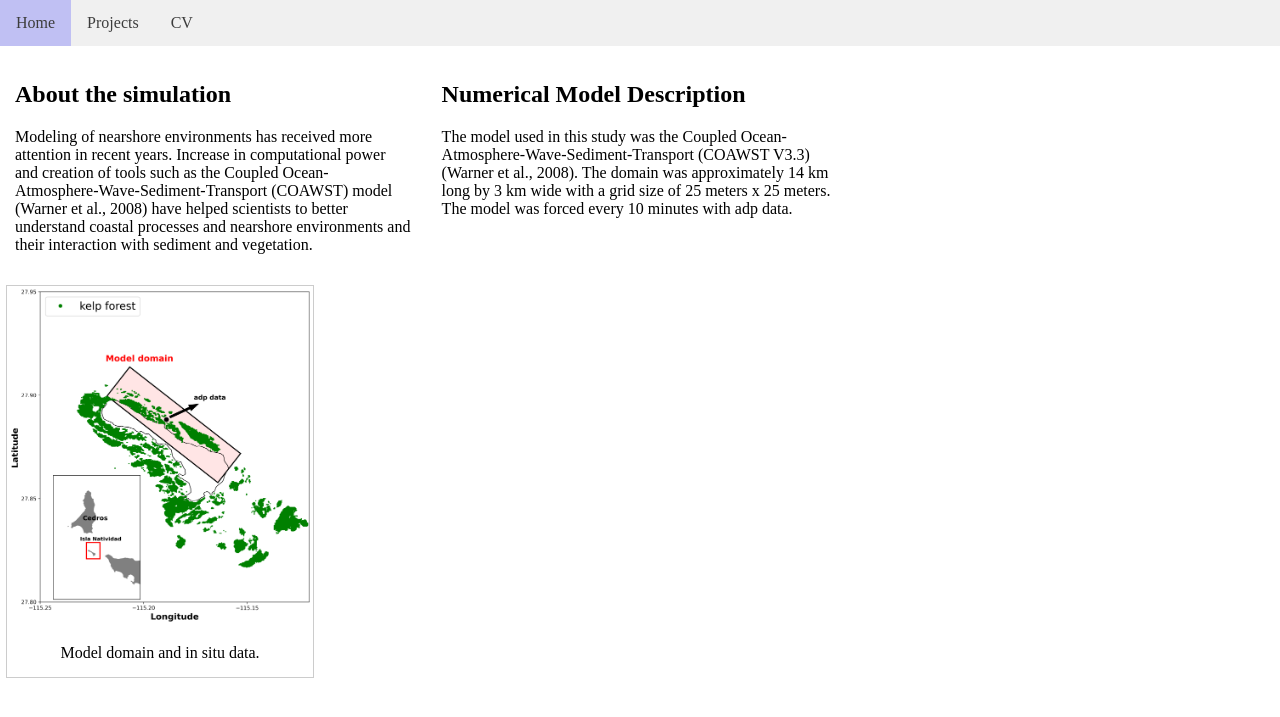
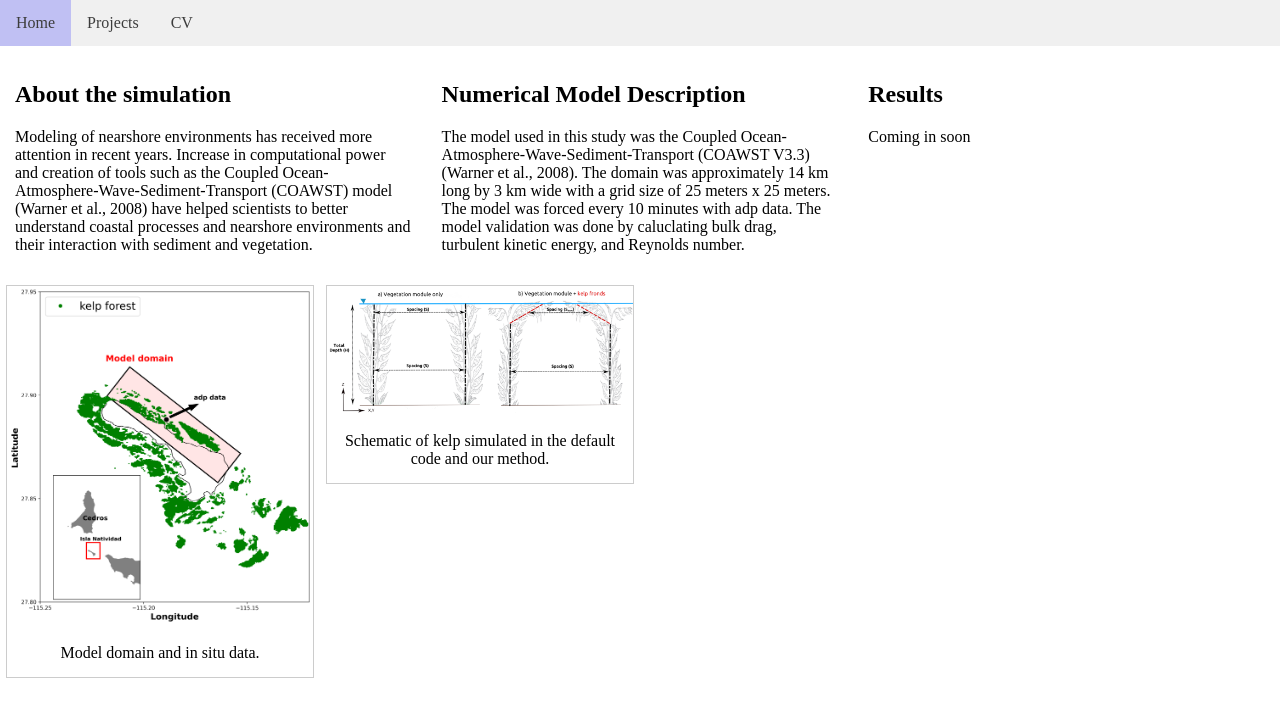
Before and after one commit to mf99274/mf99274.github.io, a Jekyll site: the page projects/kelp_forest.html, which Jekyll copies as it is, in a window 1280 px wide. Shown: the top 717 px of the page. Built offline with Jekyll 4.4.1, drawn with Linux system fonts in a browser that asks for light colours.

Commit message:
Update kelp_forest.html

```diff
--- a/projects/kelp_forest.html
+++ b/projects/kelp_forest.html
@@ -40,12 +40,12 @@
     <h2>Numerical Model Description</h2>
     <p>The model used in this study was the Coupled Ocean-Atmosphere-Wave-Sediment-Transport (COAWST V3.3) (Warner et al., 2008).
 	The domain was approximately 14 km long by 3 km wide with a grid size of 25 meters x 25 meters. The model was forced every 10 minutes
-	with adp data. </p>
+	with adp data. The model validation was done by caluclating bulk drag, turbulent kinetic energy, and Reynolds number.  </p>
   </div>
 
   <div class='column'>
-    <h2></h2>
-    <p> </p>
+    <h2>Results</h2>
+    <p>Coming in soon</p>
   </div>
 
 </div>
@@ -60,6 +60,14 @@
 </div>
 </div>
 
+<div class="responsive">
+<div class="gallery">
+  <a target="_blank" href="../img/kelpModif.png">
+    <img src="../img/kelpModif.png" alt="Mountains" width="600" height="400">
+  </a>
+<div class="desc">Schematic of kelp simulated in the default code and our method.</div>
+</div>
+</div>
 
 </body>
 </html>
```
